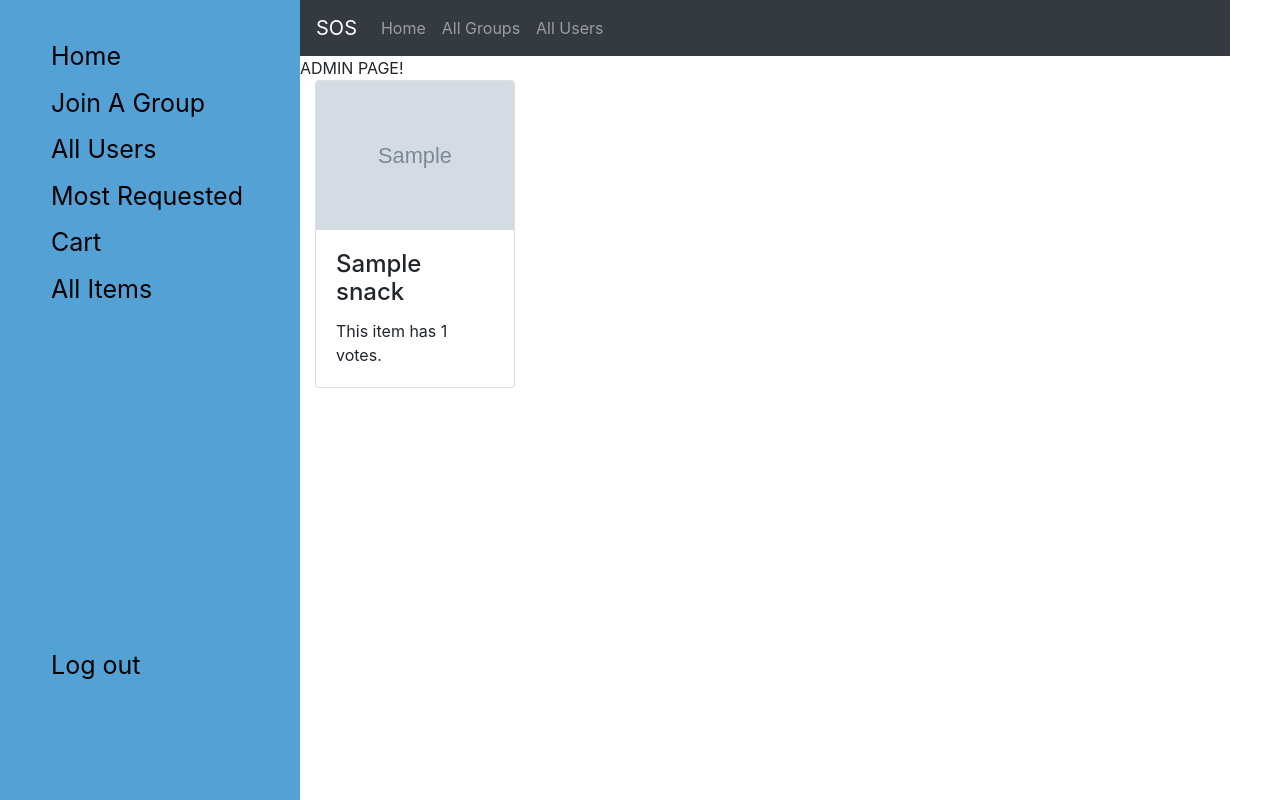
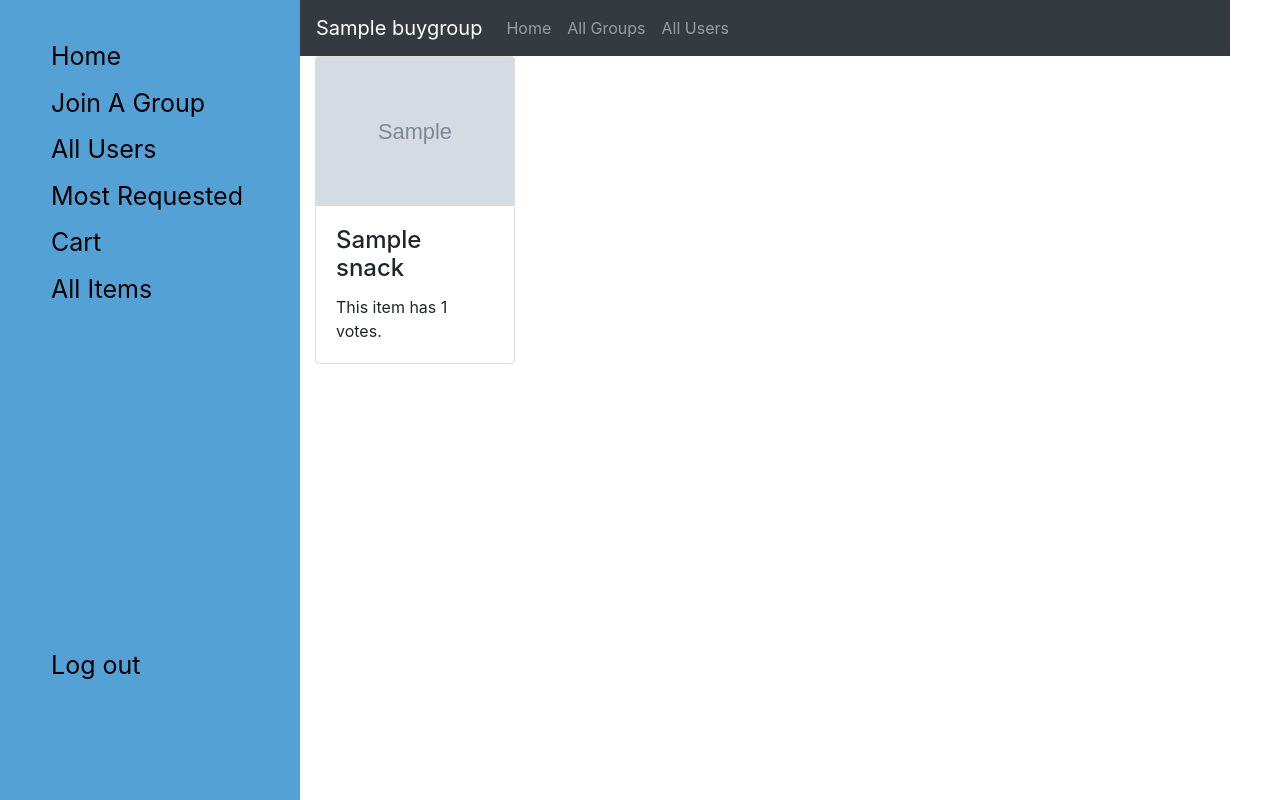
Before and after one commit to denniskalpedis/SOS-project, a Django app: template apps/snack_app/templates/sos/index_admin.html in a window 1280 px wide. Run offline with Django 3.2, Linux system fonts and the light colour scheme; the template is opened without the code that fills it: most values are stand-ins (such as "Sample title", 1, 10 or a date in 2020); grey boxes marked "Sample" are stand-in pictures; some libraries are stand-ins or nearby versions.

Commit message:
more cleanup

```diff
--- a/apps/snack_app/templates/sos/index_admin.html
+++ b/apps/snack_app/templates/sos/index_admin.html
@@ -14,7 +14,7 @@
         </div>
         </div>
         <nav class="navbar navbar-expand-md bg-dark navbar-dark">
-                <a class="navbar-brand" href="#">SOS</a>
+                <a class="navbar-brand" href="#">{{buygroup.name}}</a>
                 <button class="navbar-toggler" type="button" data-toggle="collapse" data-target="#collapsibleNavbar">
                     <span class="navbar-toggler-icon"></span>
                 </button>
@@ -32,7 +32,7 @@
                     </ul>
                 </div>
             </nav>
-            ADMIN PAGE!
+
             <div class="container">
                 <div class="row">
                     {% for snack in snacks %}
--- a/apps/snack_app/templates/sos/inventory.html
+++ b/apps/snack_app/templates/sos/inventory.html
@@ -55,8 +55,6 @@
                 <a class="dropdown-item" href="#">
                     {% for snack in snacks %} {{ snack.item_name }} {% endfor %}
                 </a>
-                <a class="dropdown-item" href="#">Item 2</a>
-                <a class="dropdown-item" href="#">Item 3</a>
             </div>
         </div>
         <!-- Item: <select name='item'>
--- a/apps/snack_app/views.py
+++ b/apps/snack_app/views.py
@@ -22,14 +22,14 @@ def index(request):
         request.session["group"] = current_group[0].id
     current_group = BuyGroup.objects.get(id=request.session["group"])
     context = {
-        "buygroup": BuyGroup.objects.all(),
+        "buygroup": current_group,
         "user": current_user,
         "items": current_group.items.all()
     }
 
     if current_user == current_group.admin or current_user in current_group.tas.all():
         context = {
-            "buygroup": BuyGroup.objects.all(),
+            "buygroup": current_group,
             "user": current_user,
             "snacks": current_group.items.all()
         }
```
Also changed, not shown: apps/snack_app/templates/sos/index.html (+0 -7 lines).
